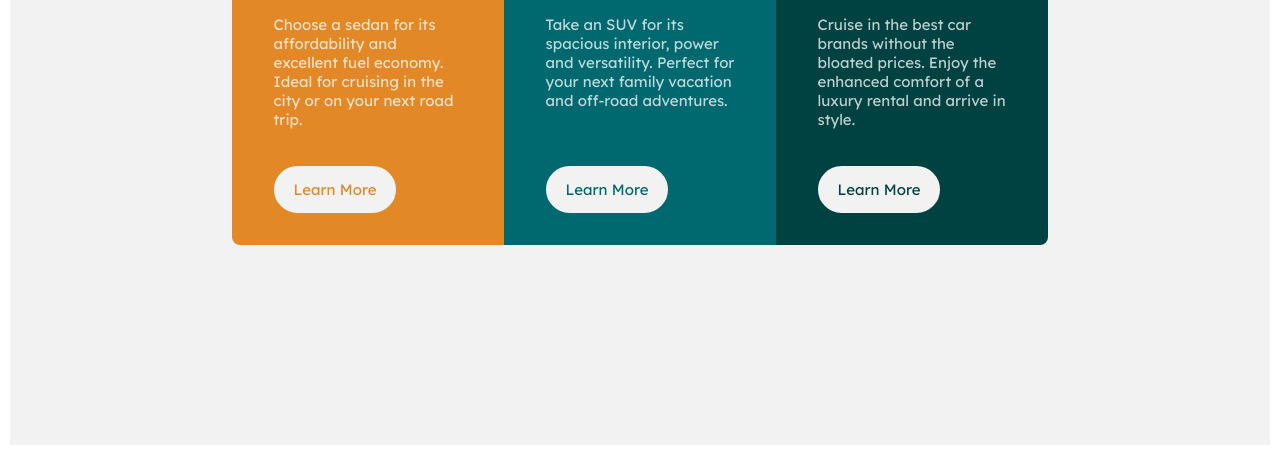
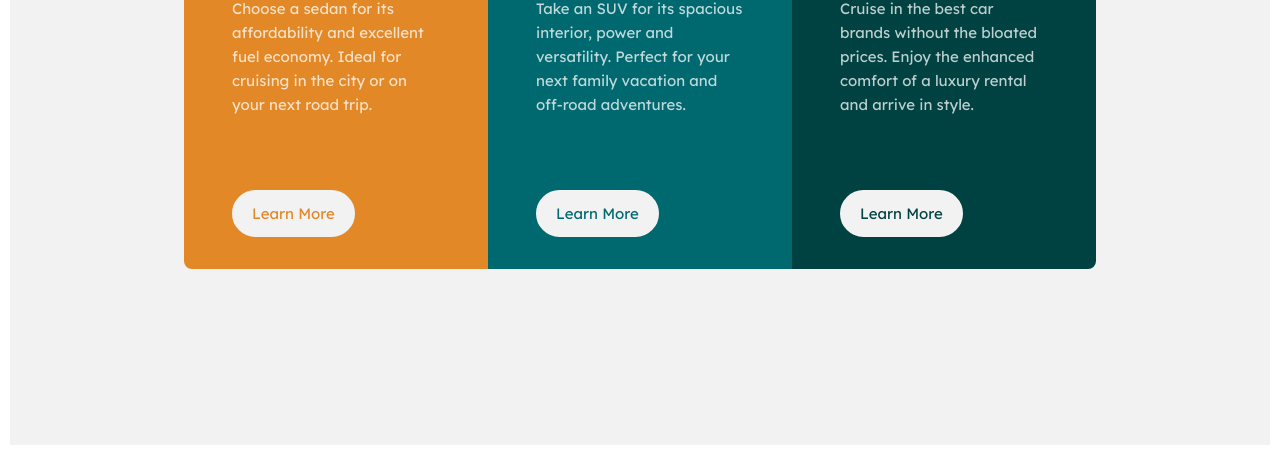
Before and after one commit to LarryAbduSamad/CSS-GRID-AND-FLEXBOX, a plain HTML site: page index.html in a window 1280 px wide. Shown: the part 401-856 px from the top of the page. Drawn offline with Linux system fonts and the light colour scheme.

Commit message:
fixed width of cards

```diff
--- a/style.css
+++ b/style.css
@@ -44,9 +44,9 @@ header a {
 }
 
 .card {
-    min-height: 25rem;
-    max-width: 17rem;
-    padding: 2.6rem;
+    min-height: 28rem;
+    max-width: 19rem;
+    padding: 3rem;
     position: relative;
 }
 
@@ -65,8 +65,9 @@ p {
     color: var(--clr-transparent-white);
     font-family: var(--ff-lexend);
     margin-top: 1.5rem;
-    margin-bottom: 1.5rem;
+    margin-bottom: 2.5rem;
     font-size: var(--fs-default);
+    line-height: 1.5rem;
 }
 
 .sedans {
```
Also changed, not shown: index.html (+5 -5 lines).
